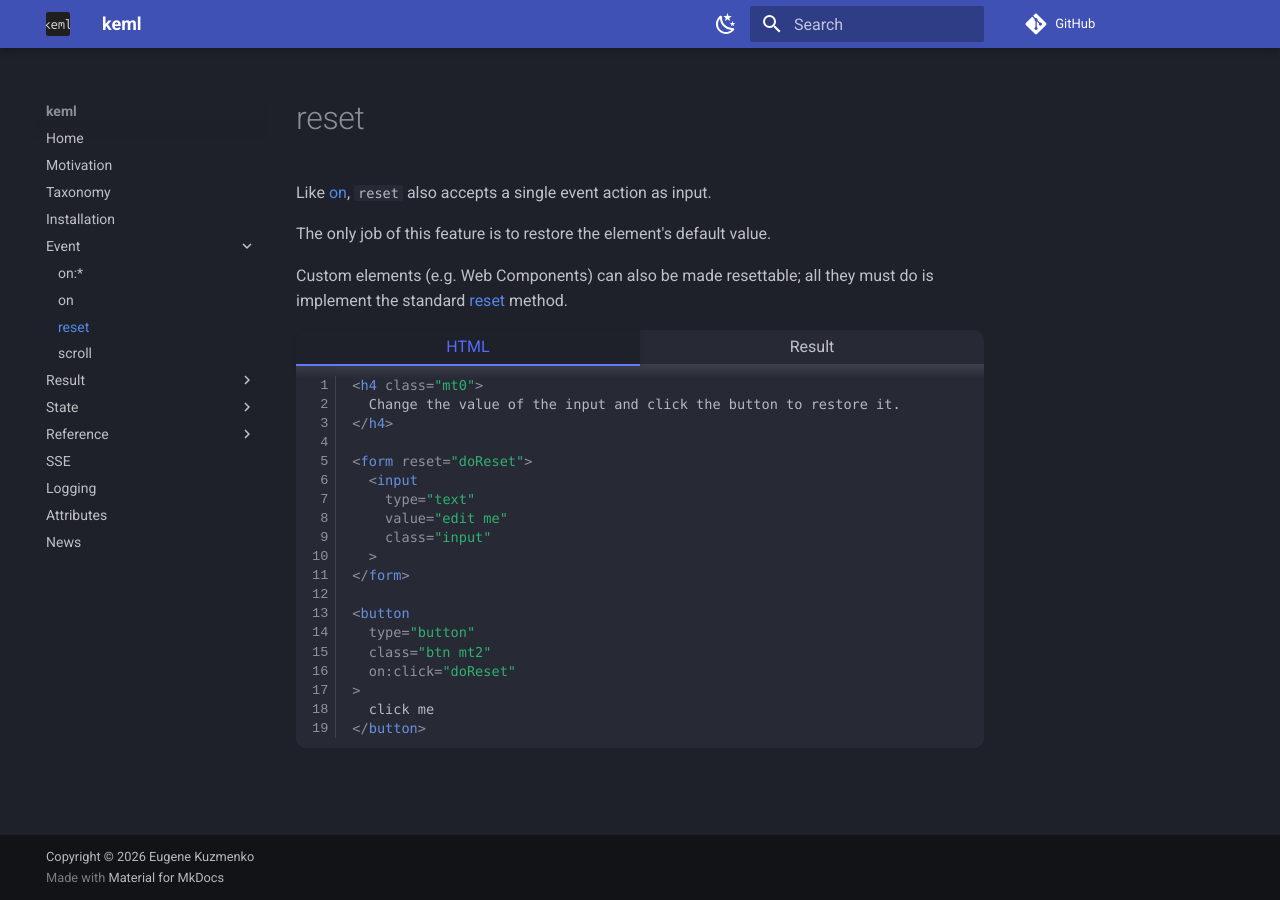
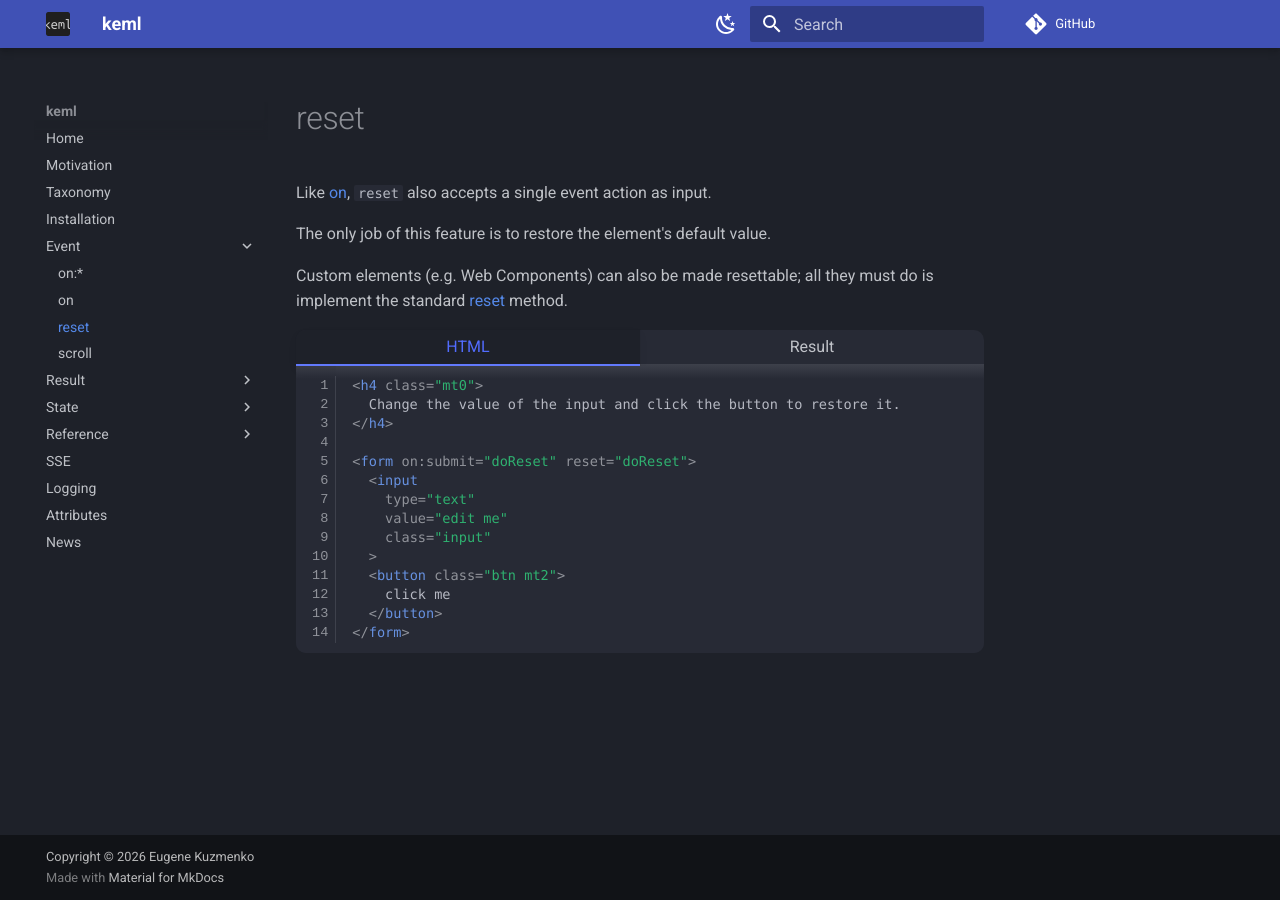
Before and after one commit to thealjey/keml, an MkDocs documentation site: the page built from docs/event/reset.md, in a window 1280 px wide. Built offline with MkDocs 1.6.1 and Material for MkDocs 9.7.7, drawn with Linux system fonts in a browser that asks for light colours; comment, search, counter and statistics services are not loaded.

```diff
--- a/docs/snippets/reset-client.html
+++ b/docs/snippets/reset-client.html
@@ -2,18 +2,13 @@
   Change the value of the input and click the button to restore it.
 </h4>
 
-<form reset="doReset">
+<form on:submit="doReset" reset="doReset">
   <input
     type="text"
     value="edit me"
     class="input"
   >
+  <button class="btn mt2">
+    click me
+  </button>
 </form>
-
-<button
-  type="button"
-  class="btn mt2"
-  on:click="doReset"
->
-  click me
-</button>
--- a/package.json
+++ b/package.json
@@ -6,11 +6,11 @@
   "description": "Enhance HTML with custom attributes for clean, server-driven interactivity.",
   "devDependencies": {
     "@types/node": "^25.9.1",
-    "@vitest/coverage-v8": "^4.1.7",
+    "@vitest/coverage-v8": "^4.1.8",
     "dependency-cruiser": "^17.4.3",
     "esbuild": "^0.28.0",
-    "happy-dom": "^20.9.0",
-    "vitest": "^4.1.7"
+    "happy-dom": "^20.10.1",
+    "vitest": "^4.1.8"
   },
   "files": [
     "keml.js",
```
Also changed, not shown: 2 other files.
